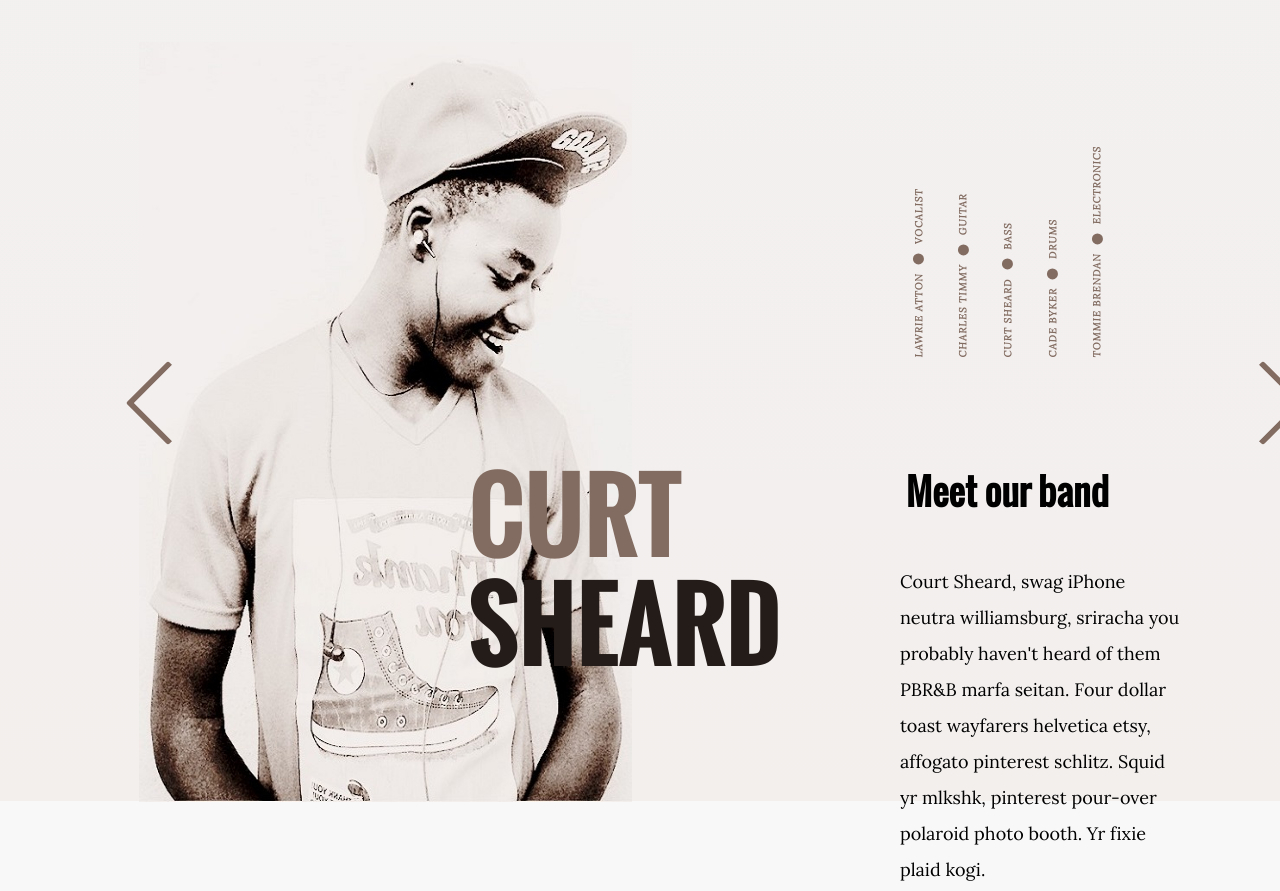
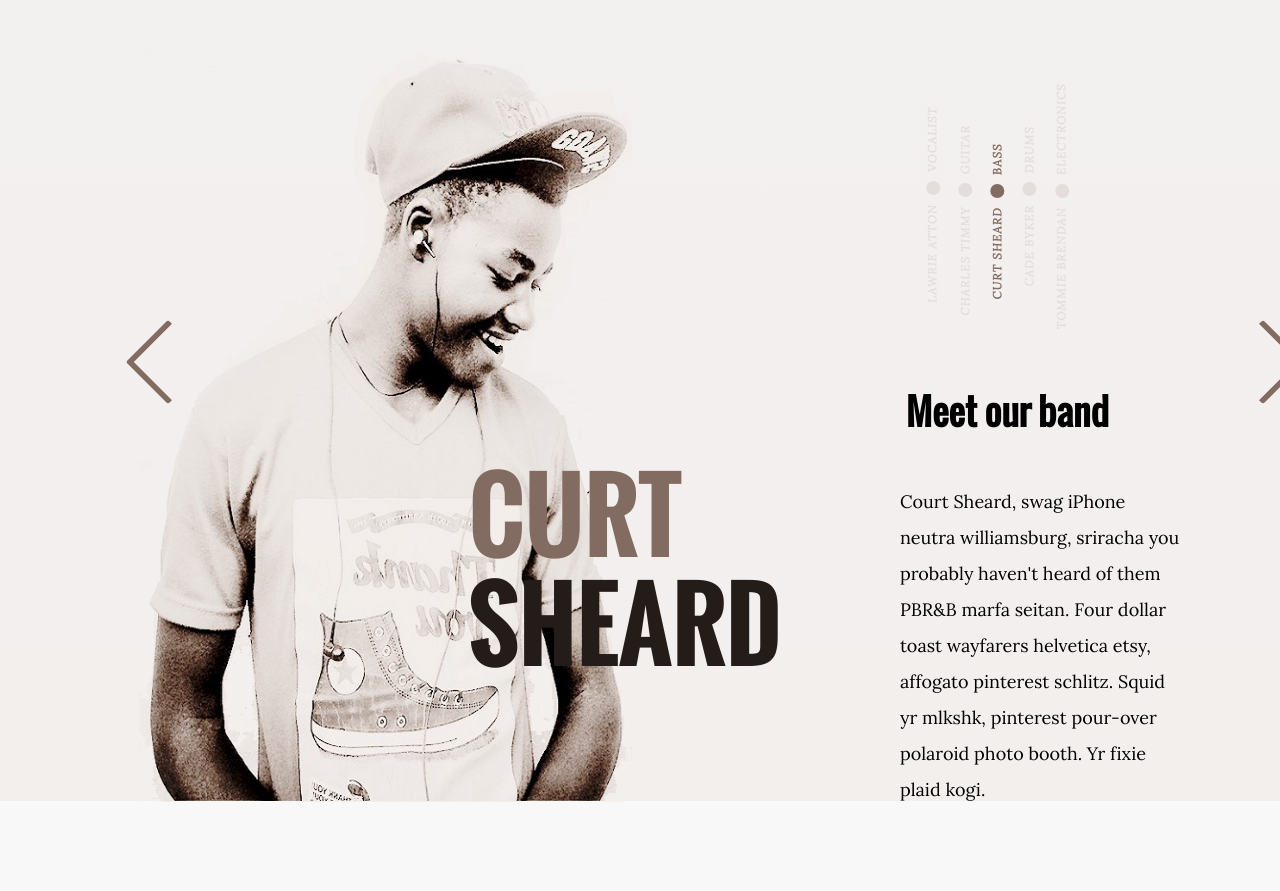
Before and after one commit to alex257/Zadatak_3-The-band, a website: page src/index.html in a window 1280 px wide. Shown: the part 1111-2002 px from the top of the page. Drawn offline with Linux system fonts and the light colour scheme; files that its build step writes are made by us from their sources; a web font is replaced by a local one.

Commit message:
finish for large screens

```diff
--- a/src/index.html
+++ b/src/index.html
@@ -128,7 +128,7 @@
             <div class="col-xl-3"><div class="about__arrow--left"></div></div>
             <div class="col-xl-7 col-xl-offset-right-1 d-flex flex-column">
               <div class="">
-                <img src="img/member1.jpg" class="about__image" alt="member1" />
+                <img src="img/member1.png" class="about__image" alt="member1" />
               </div>
               <h1 class="about__name">
                 <span class="accent">Curt</span><br /><span class="dark"
@@ -138,59 +138,71 @@
             </div>
             <div class="col-xl-7 col-xl-offset-right-1 d-flex flex-column">
               <div
-                class="about__member-list d-flex flex-column justify-content-center"
+                class="about__member-list d-flex flex-column align-items-center"
               >
                 <div
-                  class="about__member-name d-flex align-items-center"
+                  class="about__member-name d-flex"
                 >
-                <div class="d-flex justify-content-between">
-                  <div class="flex-1">
-                  <h5 class="">Lawrie&nbsp;Atton</h5></div>
+
+                  <h5>Lawrie&nbsp;Atton</h5>
+
+                <div class="d-flex">
+                <div class="about__dot align-self-center"></div>
+                <h5>Vocalist</h5>
+              </div>
+              </div>
+
+                <div
+                  class="about__member-name d-flex"
+                >
+
+                  <h5>Charles&nbsp;Timmy</h5>
+
+                <div class="d-flex">
+                  <div class="about__dot align-self-center"></div>
+                  <h5>Guitar</h5>
+              </div>
+              </div>
+
+
+                <div
+                  class="about__member-name about__member-name--active d-flex"
+                >
+
+                  <h5>Curt&nbsp;Sheard</h5>
+
+                <div class="d-flex">
+                    <div class="about__dot about__dot--active align-self-center"></div>
+
+                  <h5>Bass</h5>
+              </div>
+              </div>
+
+                <div class="about__member-name d-flex">
+                  <div class="d-flex justify-content-end">
+                  <h5>Cade&nbsp;Byker</h5>
+                </div>
+                <div class="d-flex">
 
                     <div class="about__dot align-self-center"></div>
 
+                  <h5 class="">Drums</h5>
                 </div>
-                  <h5 class="">Vocalist</h5>
               </div>
 
-                <div
-                  class="about__member-name d-flex align-items-center"
-                >
-                  <h5 class="d-flex">Charles&nbsp;Timmy</h5>
-                  <div class="d-flex align-items-center">
-                    <div class="about__dot"></div>
-                  </div>
-                  <h5 class="about__role">Guitar</h5>
-                </div>
-                <div
-                  class="about__member-name d-flex align-items-center"
-                >
-                  <h5 class="d-flex">Curt&nbsp;Sheard</h5>
-                  <div class="d-flex align-items-center">
-                    <div class="about__dot"></div>
-                  </div>
-                  <h5 class="">Bass</h5>
-                </div>
-
-                <div class="about__member-name d-flex align-items-center">
-                  <h5 class="d-flex">Cade&nbsp;Byker</h5>
-                  <div class="d-flex align-items-center">
-                    <div class="about__dot"></div>
-                  </div>
-                  <h5 class=""">Drums</h5>
-                </div>
 
                 <div
-                  class="about__member-name d-flex align-items-center"
+                  class="about__member-name d-flex"
                 >
-                  <h5 class="d-flex">Tommie&nbsp;Brendan</h5>
-                  <div class="d-flex align-items-center">
-                    <div class="about__dot"></div>
+                <div class="d-flex justify-content-end">
+                  <h5>Tommie&nbsp;Brendan</h5>
                 </div>
+                <div class="d-flex">
+                    <div class="about__dot align-self-center"></div>
                   <h5 class="">Electronics</h5>
               </div>
               </div>
-
+            </div>
               <div class="d-flex flex-column">
                 <h4 class="about__h4 d-flex justify-content-center">
                   Meet our band
@@ -914,14 +926,19 @@
           </div>
 
           <div
-            class="row d-flex justify-content-center align-items-center flex-1"
+            class="row d-flex justify-content-center align-items-center"
           >
+          <div class="d-flex">
+          <div class="footer__input-wrapper bg--dark">
             <label for="email">Subscribe</label>
+          </div>
             <input type="email" name="email" id="email" />
+          </div>
             <i class="fab fa-facebook-f"></i> <i class="fab fa-youtube"></i>
           </div>
 
-          <div class="row d-flex justify-content-between">
+
+          <div class="footer__copyright row d-flex justify-content-between align-items-baseline">
             <div class="nav light">Copyright 2015&copy;by the band</div>
             <nav
               class="footer__nav nav d-flex justify-content-between align-items-center"
--- a/src/scss/base/_typography.scss
+++ b/src/scss/base/_typography.scss
@@ -72,12 +72,11 @@ p {
 
 .about__member-name {
   font-family: "Lora Italic";
-  font-size: 12px;
+  font-size: 14px;
   font-weight: 200;
-  //line-height: 78px;
-  color: $accent;
+  letter-spacing: 1.1px;
+  color: $white;
   text-transform: uppercase;
-  letter-spacing: 0.9px;
 }
 
 .tour {
@@ -87,7 +86,7 @@ p {
   }
 
   &__month,
-  &__year{
+  &__year {
     font-family: "Oswald Bold";
     font-size: 23px;
     text-transform: uppercase;
@@ -113,3 +112,13 @@ p {
     }
   }
 }
+
+.footer {
+  label {
+    font-family: "Oswald Bold";
+    font-size: 36px;
+    text-transform: uppercase;
+    font-weight: 500;
+    color: $white;
+  }
+}
--- a/src/scss/base/_utilities.scss
+++ b/src/scss/base/_utilities.scss
@@ -55,6 +55,10 @@
   align-items: center;
 }
 
+.align-items-baseline {
+  align-items: baseline;
+}
+
 .flex-1 {
   flex-grow: 1;
 }
--- a/src/scss/layouts/_about.scss
+++ b/src/scss/layouts/_about.scss
@@ -46,23 +46,35 @@
   }
 
   &__member-list {
-    margin: 231px 0px 70px 0;
+    margin: 287px 0px -4px 0;
     transform: rotate(270deg);
   }
 
   &__member-name {
+    margin-top: -20px;
+    &--active {
+      color: $accent;
+    }
+    &:nth-of-type(1) {
+      margin-left: 3px;
+    }
+    &:nth-of-type(2) {
+      margin-left: -28px;
+    }
+    &:nth-of-type(3) {
+      margin-left: -30px;
+    }
   }
 
   &__dot {
-    width: 11px;
-    height: 11px;
-    line-height: 11px;
+    width: 14px;
+    height: 14px;
     border-radius: 50%;
-    background-color: $accent;
+    background-color: $white;
     margin: 0 9px;
-  }
-
-  &__role {
+    &--active {
+      background-color: $accent;
+    }
   }
 
   &__h4 {
@@ -71,5 +83,6 @@
   }
   &__text {
     margin-left: 68px;
+    //margin-bottom: -80px;
   }
 }
--- a/src/scss/layouts/_footer.scss
+++ b/src/scss/layouts/_footer.scss
@@ -1,8 +1,20 @@
 .footer {
-  background: url(../../img/contact.jpg) no-repeat;
+  background-image: url(../../img/contact.jpg);
+  background-color: lighten($accent, 5%);
   background-position: center;
   background-size: cover;
+  background-repeat: no-repeat;
+  background-blend-mode: multiply;
   height: 965px;
+
+  h2 {
+    &:first-of-type {
+      margin-top: 155px;
+    }
+    &:nth-of-type(2) {
+      margin-top: -90px;
+    }
+  }
 
   &__dots--mini {
     span {
@@ -12,6 +24,35 @@
       height: 2px;
       border-radius: 50%;
       margin-right: 17px;
+      margin-top: -49px;
+      margin-bottom: 40px;
+    }
+  }
+
+  &__input-wrapper {
+    padding: 11px 34px;
+  }
+
+  &__copyright {
+    margin-top: 350px;
+  }
+
+  label {
+    margin-right: 15px;
+  }
+
+  input {
+    background-color: transparent;
+    border: 5px solid $black;
+    width: 293px;
+  }
+
+  i {
+    font-size: 60px;
+    padding-right: 30px;
+    padding-left: 63px;
+    &:nth-of-type(2) {
+      padding-left: 4px;
     }
   }
 }
--- a/src/scss/layouts/_header.scss
+++ b/src/scss/layouts/_header.scss
@@ -6,7 +6,6 @@
 
   &__nav {
     padding-top: 78px;
-    //margin-top: -10px;
 
     ul {
       li {
```
Also changed, not shown: dist/css/main.css, dist/img/member1.png (added), dist/index.html, src/img/member1.png (added). Lines whose indentation alone changed are shown as unchanged.
